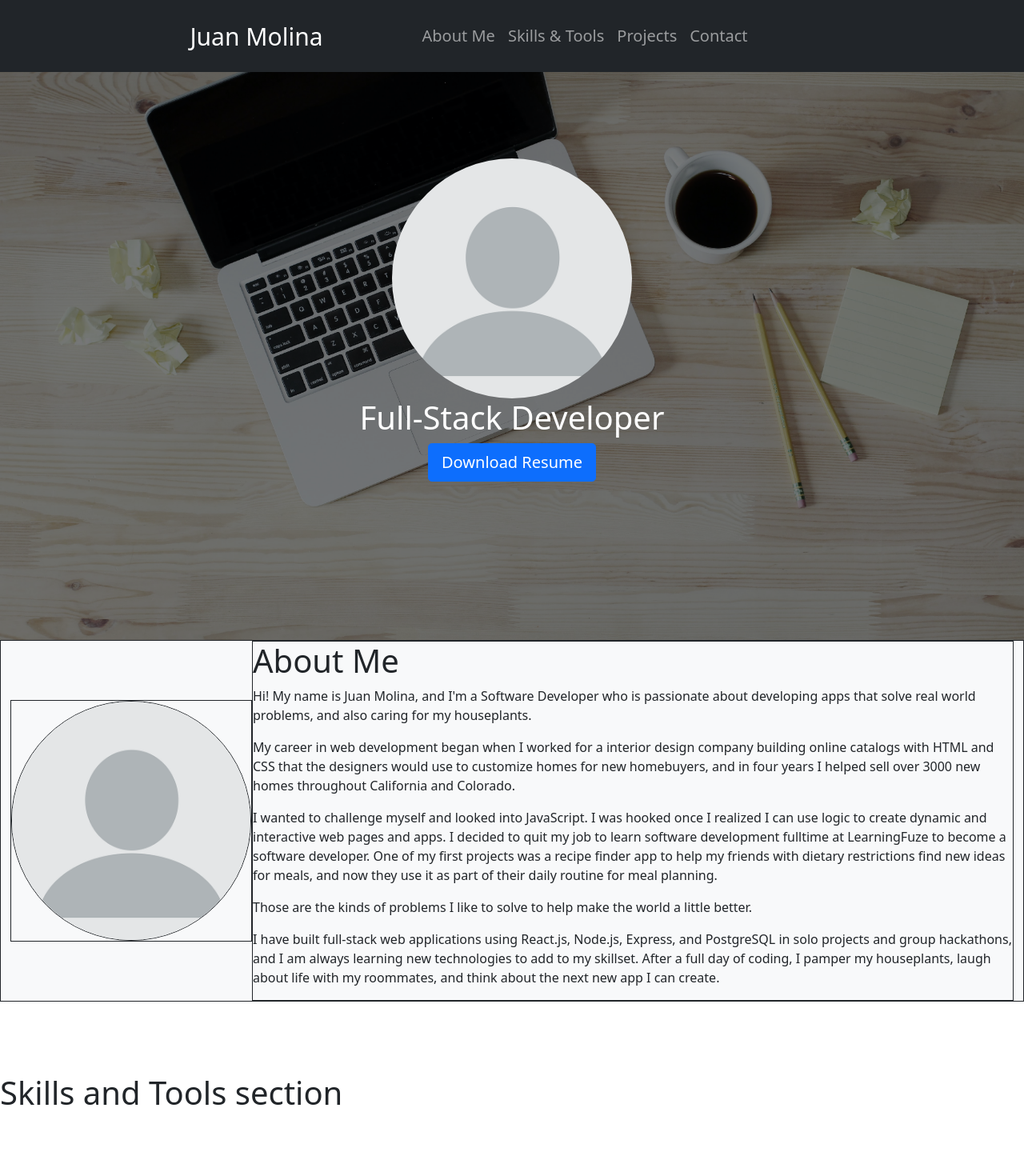
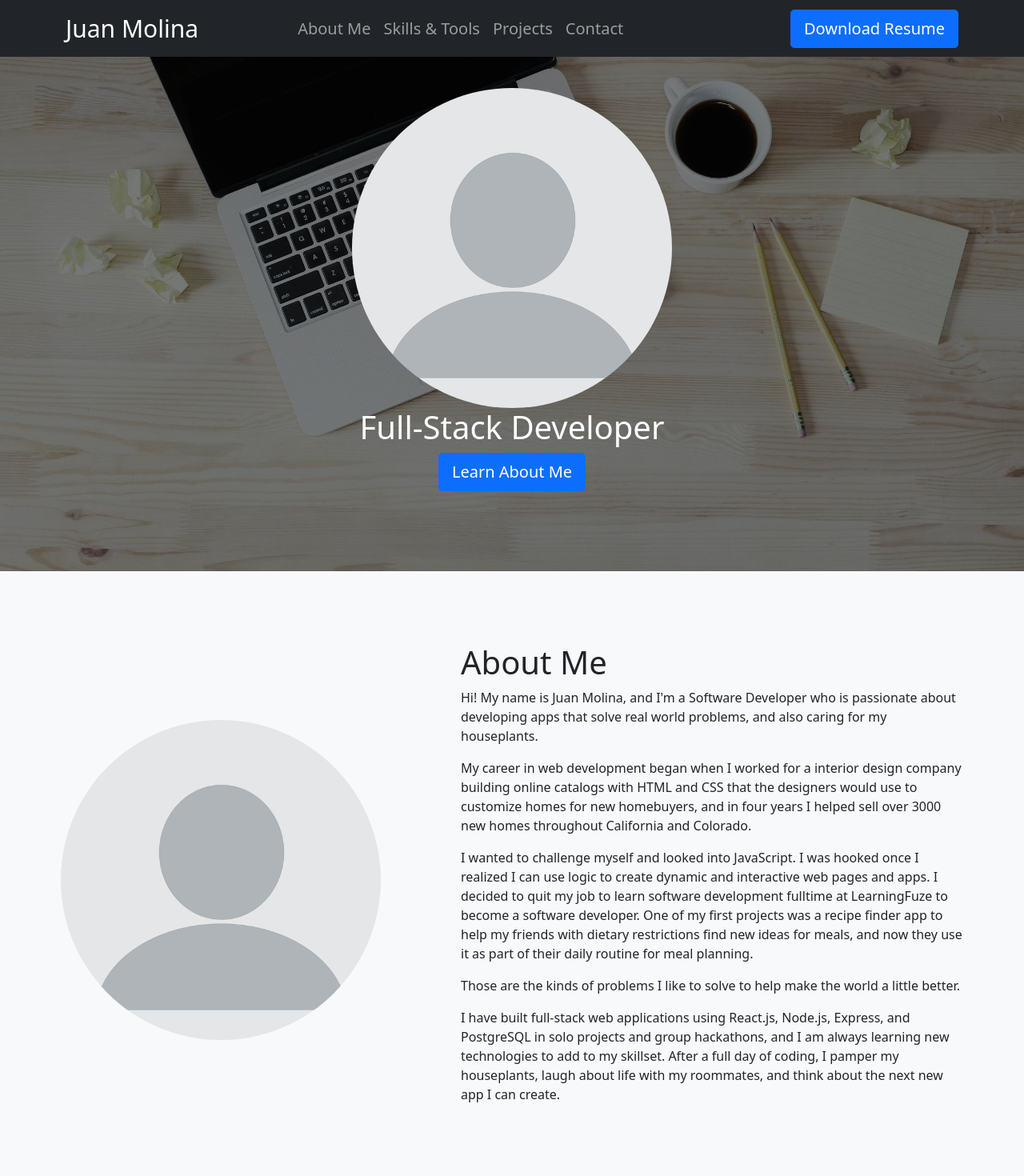
Before and after one commit to juanmolina23/portfolio-website, a React app: page / in a window 1280 px wide. Shown: the top 1470 px of the page at 80% size. Built offline with nearby package versions, Linux system fonts and the light colour scheme.

Commit message:
fixed bug with navbar on mobile. Fixed scaling issues on mobile for home and about me component. Finished styling Home and About Me components.

```diff
--- a/src/App.js
+++ b/src/App.js
@@ -2,12 +2,20 @@ import React, { useEffect } from "react"
 
 import Home from "./components/Home"
 import NavMenu from "./components/NavMenu"
+import AboutMe from "./components/AboutMe"
+import SkillsTools from "./components/SkillsTools"
+import Projects from "./components/Projects"
+import Footer from "./components/Footer"
 
 function App() {
   return (
     <div>
       <NavMenu />
       <Home />
+      <AboutMe />
+      <SkillsTools />
+      <Projects />
+      <Footer />
     </div>
   )
 }
--- a/src/components/AboutMe.js
+++ b/src/components/AboutMe.js
@@ -1,5 +1,5 @@
 import React, { useEffect, useState } from "react"
-import { Container, Row, Col } from "react-bootstrap"
+import { Container, Row, Col, Image } from "react-bootstrap"
 import { useInView } from "react-intersection-observer"
 
 import profilePic from "../images/profile-pic.png"
@@ -15,18 +15,94 @@ function AboutMe() {
   }, [inView])
 
   return (
-    <Container fluid id="about" className="d-flex flex-row justify-content-center align-items-center border border-dark">
-      <div className="border border-dark">
-        <img src={profilePic} alt="" ref={ref} className={`border border-dark about-me-img fade-in ${isVisible ? "is-visible" : ""}`} />
+    <Container fluid id='about' className='top-padding'>
+      <div id='image-container'>
+        <Image
+          src={profilePic}
+          fluid
+          roundedCircle
+          ref={ref}
+          className={`fade-in ${isVisible ? "is-visible" : ""}`}
+        />
       </div>
-      <div className="flex-column border border-dark">
-        <h1>About Me</h1>
-        <p>Hi! My name is Juan Molina, and I'm a Software Developer who is passionate about developing apps that solve real world problems, and also caring for my houseplants.</p>
-        <p>My career in web development began when I worked for a interior design company building online catalogs with HTML and CSS that the designers would use to customize homes for new homebuyers, and in four years I helped sell over 3000 new homes throughout California and Colorado.</p>
-        <p>I wanted to challenge myself and looked into JavaScript. I was hooked once I realized I can use logic to create dynamic and interactive web pages and apps. I decided to quit my job to learn software development fulltime at LearningFuze to become a software developer. One of my first projects was a recipe finder app to help my friends with dietary restrictions find new ideas for meals, and now they use it as part of their daily routine for meal planning.</p>
-        <p>Those are the kinds of problems I like to solve to help make the world a little better.</p>
-        <p>I have built full-stack web applications using React.js, Node.js, Express, and PostgreSQL in solo projects and group hackathons, and I am always learning new technologies to add to my skillset. After a full day of coding, I pamper my houseplants, laugh about life with my roommates, and think about the next new app I can create.</p>
+      <div id='about-me-summary'>
+        <h1 className='text-start'>About Me</h1>
+        <p className='text-start'>
+          Hi! My name is Juan Molina, and I'm a Software Developer who is
+          passionate about developing apps that solve real world problems, and
+          also caring for my houseplants.
+        </p>
+        <p>
+          My career in web development began when I worked for a interior design
+          company building online catalogs with HTML and CSS that the designers
+          would use to customize homes for new homebuyers, and in four years I
+          helped sell over 3000 new homes throughout California and Colorado.
+        </p>
+        <p>
+          I wanted to challenge myself and looked into JavaScript. I was hooked
+          once I realized I can use logic to create dynamic and interactive web
+          pages and apps. I decided to quit my job to learn software development
+          fulltime at LearningFuze to become a software developer. One of my
+          first projects was a recipe finder app to help my friends with dietary
+          restrictions find new ideas for meals, and now they use it as part of
+          their daily routine for meal planning.
+        </p>
+        <p>
+          Those are the kinds of problems I like to solve to help make the world
+          a little better.
+        </p>
+        <p>
+          I have built full-stack web applications using React.js, Node.js,
+          Express, and PostgreSQL in solo projects and group hackathons, and I
+          am always learning new technologies to add to my skillset. After a
+          full day of coding, I pamper my houseplants, laugh about life with my
+          roommates, and think about the next new app I can create.
+        </p>
       </div>
+      {/* <div className='border border-dark about-me-img-container'>
+        <img
+          src={profilePic}
+          alt=''
+          ref={ref}
+          className={`border border-dark about-me-img fade-in ${
+            isVisible ? "is-visible" : ""
+          }`}
+        />
+      </div>
+      <div className='flex-column border border-dark about-me-summary '>
+        <h1 className='text-start'>About Me</h1>
+        <p className='text-start'>
+          Hi! My name is Juan Molina, and I'm a Software Developer who is
+          passionate about developing apps that solve real world problems, and
+          also caring for my houseplants.
+        </p>
+        <p>
+          My career in web development began when I worked for a interior design
+          company building online catalogs with HTML and CSS that the designers
+          would use to customize homes for new homebuyers, and in four years I
+          helped sell over 3000 new homes throughout California and Colorado.
+        </p>
+        <p>
+          I wanted to challenge myself and looked into JavaScript. I was hooked
+          once I realized I can use logic to create dynamic and interactive web
+          pages and apps. I decided to quit my job to learn software development
+          fulltime at LearningFuze to become a software developer. One of my
+          first projects was a recipe finder app to help my friends with dietary
+          restrictions find new ideas for meals, and now they use it as part of
+          their daily routine for meal planning.
+        </p>
+        <p>
+          Those are the kinds of problems I like to solve to help make the world
+          a little better.
+        </p>
+        <p>
+          I have built full-stack web applications using React.js, Node.js,
+          Express, and PostgreSQL in solo projects and group hackathons, and I
+          am always learning new technologies to add to my skillset. After a
+          full day of coding, I pamper my houseplants, laugh about life with my
+          roommates, and think about the next new app I can create.
+        </p>
+      </div> */}
     </Container>
   )
 }
--- a/src/components/Home.js
+++ b/src/components/Home.js
@@ -1,31 +1,24 @@
 import React, { useEffect } from "react"
 
-import { Button } from "react-bootstrap"
+import { Button, Image, Container } from "react-bootstrap"
 
 import profilePic from "../images/profile-pic.png"
 
-import AboutMe from "./AboutMe"
-import SkillsTools from "./SkillsTools"
-import Projects from "./Projects"
-import Footer from "./Footer"
-
 function Home() {
   return (
-    <>
-      <div id='home' className='bg-image'>
-        <div className='overlay'>
-          <img src={profilePic} alt='Profile picture' className='profile-pic' />
-          <h1>Full-Stack Developer</h1>
-          <Button variant='primary' size='lg'>
-            Download Resume
-          </Button>
-        </div>
+    <Container
+      fluid
+      id='home'
+      className='bg-image d-flex flex-column justify-content-center align-items-center'
+    >
+      <div id='image-container'>
+        <Image src={profilePic} fluid roundedCircle />
       </div>
-      <AboutMe />
-      <SkillsTools />
-      <Projects />
-      <Footer />
-    </>
+      <h1>Full-Stack Developer</h1>
+      <Button href='#about' variant='primary' size='lg'>
+        Learn About Me
+      </Button>
+    </Container>
   )
 }
 
--- a/src/components/NavMenu.js
+++ b/src/components/NavMenu.js
@@ -1,32 +1,49 @@
-import React from "react"
-import { Navbar, Container, Nav } from "react-bootstrap"
+import React, { useEffect, useState } from "react"
+import { Navbar, Container, Nav, Button, NavDropdown } from "react-bootstrap"
 function NavMenu() {
+  const [scrollNum, setScrollNum] = useState(0)
+
+  useEffect(() => {
+    window.onscroll = e => {
+      setScrollNum(window.pageYOffset)
+    }
+  }, [scrollNum])
+
+  const onScrollSticky = () => {
+    if (window.pageYOffset > 200) {
+      setScrollNum(window.pageYOffset)
+    }
+  }
+
   return (
     <Navbar
-      id='navbarMenu'
-      sticky='top'
-      expand='sm'
+      collapseOnSelect
+      expand='lg'
       bg='dark'
       variant='dark'
-      collapseOnSelect
+      fixed='top'
+      id='navbar-menu'
+      className={`${scrollNum ? "" : ""}`}
+      onScroll={onScrollSticky}
     >
-      <Container fluid={true} className='justify-content-center'>
-        <div>
-          <Navbar.Brand id='navbarMenuBrand' href='#home'>
+      <Container>
+        <Navbar.Brand id='navbar-menu-brand' href='#home'>
           Juan Molina
         </Navbar.Brand>
-        </div>
-        <div>
-          <Navbar.Toggle aria-controls='basic-navbar-nav' />
-          <Navbar.Collapse id='basic-navbar-nav'>
-            <Nav id='navbarMenuNav' className='me-auto'>
+        <Navbar.Toggle aria-controls='responsive-navbar-nav' />
+        <Navbar.Collapse id='responsive-navbar-nav'>
+          <Nav className='me-auto' id='navbar-menu-nav'>
             <Nav.Link href='#about'>About Me</Nav.Link>
             <Nav.Link href='#skills'>Skills &amp; Tools</Nav.Link>
             <Nav.Link href='#projects'>Projects</Nav.Link>
             <Nav.Link href='#contact'>Contact</Nav.Link>
           </Nav>
+          <Nav>
+            <Button variant='primary' size='lg' className=''>
+              Download Resume
+            </Button>
+          </Nav>
         </Navbar.Collapse>
-        </div>
       </Container>
     </Navbar>
   )
--- a/src/styles/base/_base.scss
+++ b/src/styles/base/_base.scss
@@ -2,6 +2,10 @@
   box-sizing: border-box;
   margin: 0;
   padding: 0;
+}
+
+.top-padding {
+  padding-top: 90px;
 }
 
 .custom-section {
--- a/src/styles/base/_settings.scss
+++ b/src/styles/base/_settings.scss
@@ -1,9 +1,9 @@
 //breakpoint screens
 $bp_small: 320px;
 $bp_medium: 425px;
-$bp_tablet: 768px;
-$bp_laptop: 1024px;
-$bp_lg_laptop: 1440px;
+$bp_large: 768px;
+$bp_xlarge: 1024px;
+$bp_xxlarge: 1440px;
 
 //background colors
 $off-white: #f8f9fa;
--- a/src/styles/components/AboutMe.scss
+++ b/src/styles/components/AboutMe.scss
@@ -1,12 +1,30 @@
 #about {
   background-color: $off-white;
-
-  .about-me-summary {
-    width: 100vw;
-  }
-
-  .about-me-img {
-    width: 300px;
-    border-radius: 50%;
+  display: flex;
+  flex-direction: row;
+  justify-content: center;
+  align-items: center;
+  padding-bottom: 90px;
+  #about-me-summary {
+    width: 50%;
+    height: 100%;
+    overflow: hidden;
+    margin-left: 100px;
   }
 }
+
+@media (max-width: $bp_xlarge) {
+  #about {
+    flex-direction: column;
+    justify-content: space-evenly;
+
+    #about-me-summary {
+      margin: 0;
+      width: 100%;
+
+      h1 {
+        text-align: center !important;
+      }
+    }
+  }
+}
--- a/src/styles/components/Home.scss
+++ b/src/styles/components/Home.scss
@@ -1,31 +1,23 @@
 .bg-image {
-  height: 100vh;
+  padding-top: 200px;
+  padding-bottom: 100px;
+  height: 100%;
   width: 100%;
   margin-top: -90px;
-  position: relative;
   background-size: cover;
   background-position: 50% 50%;
-  background-image: url("../../images/main-bg2.jpg");
+  background-image: url("../../images/dark-overlay-bg.gif");
+  color: white;
 }
 
-.overlay {
-  position: absolute;
-  height: 100%;
-  width: 100%;
-  background: rgba(0, 0, 0, 0.5);
-  color: white;
-  display: flex;
-  flex-direction: column;
-  justify-content: center;
-  align-items: center;
-}
-.profile-pic {
-  width: 300px;
-  border-radius: 50%;
+@media (min-width: $bp_large) {
+  #image-container {
+    width: 300px;
+  }
 }
 
-@media (max-width: $bp_small) {
-  .profile-pic {
-    width: 100px;
+@media (min-width: $bp_xlarge) {
+  #image-container {
+    width: 400px;
   }
 }
--- a/src/styles/components/NavMenu.scss
+++ b/src/styles/components/NavMenu.scss
@@ -1,12 +1,12 @@
-#navbarMenu {
-  height: 90px;
+#navbar-menu {
   font-size: 1.25em;
+  background-color: black;
 
-  #navbarMenuBrand {
+  #navbar-menu-brand {
     font-size: 1.5em;
   }
 
-  #navbarMenuNav {
-    padding: 100px;
+  #navbar-menu-nav {
+    padding-left: 100px;
   }
 }
```
Also changed, not shown: src/images/dark-overlay-bg.gif (added). Lines whose indentation alone changed are shown as unchanged.
